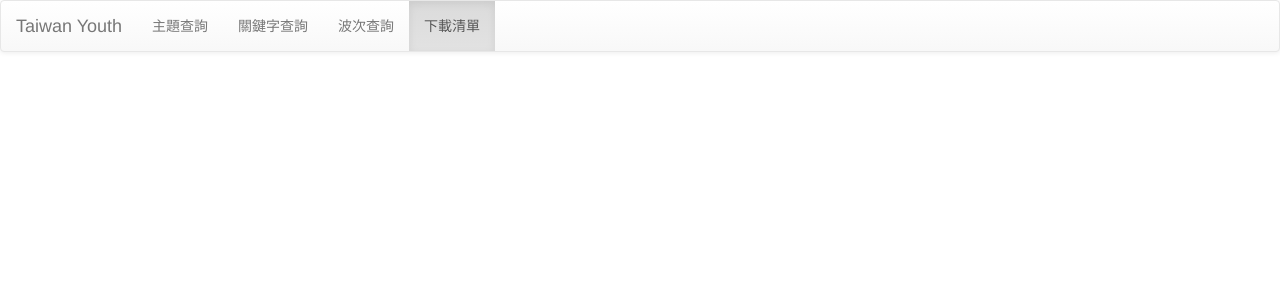
After one commit to j129008/questionnaire-management-system, a Django app: template templates/download.html in a window 1280 px wide. The commit adds this page. Shown: the top 300 px of the page. Run offline with Django 3.2, Linux system fonts and the light colour scheme; the template is opened without the code that fills it, so the values that code supplies are empty; some libraries are stand-ins or nearby versions.

Commit message:
add download templete

```diff
--- a/dwn/views.py
+++ b/dwn/views.py
@@ -1,5 +1,4 @@
-from django.shortcuts import render
-from django.http import HttpResponse
+from django.shortcuts import render_to_response
 
 def dwn(request):
-    return HttpResponse("Hello World!")
+    return render_to_response('download.html')
--- /dev/null
+++ b/templates/download.html
@@ -0,0 +1,41 @@
+<!DOCTYPE html>
+<html>
+   <head>
+      <title>主題查詢</title>
+      <!-- Latest compiled and minified CSS -->
+      <link rel="stylesheet" href="https://maxcdn.bootstrapcdn.com/bootstrap/3.3.6/css/bootstrap.min.css" integrity="sha384-1q8mTJOASx8j1Au+a5WDVnPi2lkFfwwEAa8hDDdjZlpLegxhjVME1fgjWPGmkzs7" crossorigin="anonymous">
+
+      <!-- Optional theme -->
+      <link rel="stylesheet" href="https://maxcdn.bootstrapcdn.com/bootstrap/3.3.6/css/bootstrap-theme.min.css" integrity="sha384-fLW2N01lMqjakBkx3l/M9EahuwpSfeNvV63J5ezn3uZzapT0u7EYsXMjQV+0En5r" crossorigin="anonymous">
+
+      <!-- Latest compiled and minified JavaScript -->
+      <script src="https://maxcdn.bootstrapcdn.com/bootstrap/3.3.6/js/bootstrap.min.js" integrity="sha384-0mSbJDEHialfmuBBQP6A4Qrprq5OVfW37PRR3j5ELqxss1yVqOtnepnHVP9aJ7xS" crossorigin="anonymous"></script>
+   </head>
+   <body>
+      <nav class="navbar navbar-default">
+         <div class="container-fluid">
+            <!-- Brand and toggle get grouped for better mobile display -->
+            <div class="navbar-header">
+               <button type="button" class="navbar-toggle collapsed" data-toggle="collapse" data-target="#bs-example-navbar-collapse-1" aria-expanded="false">
+                  <span class="sr-only">Toggle navigation</span>
+                  <span class="icon-bar"></span>
+                  <span class="icon-bar"></span>
+                  <span class="icon-bar"></span>
+               </button>
+               <a class="navbar-brand" href="#">Taiwan Youth</a>
+            </div>
+
+            <!-- Collect the nav links, forms, and other content for toggling -->
+            <div class="collapse navbar-collapse" id="bs-example-navbar-collapse-1">
+               <ul class="nav navbar-nav">
+                  <li><a href="/subject/">主題查詢<span class="sr-only">(current)</span></a></li>
+                  <li><a href="#">關鍵字查詢</a></li>
+                  <li><a href="#">波次查詢</a></li>
+                  <li class="active"><a href="/download/">下載清單</a></li>
+               </ul>
+            </div><!-- /.navbar-collapse -->
+         </div><!-- /.container-fluid -->
+      </nav>
+
+   </body>
+</html>
--- a/templates/subject.html
+++ b/templates/subject.html
@@ -28,7 +28,7 @@
             <!-- Collect the nav links, forms, and other content for toggling -->
             <div class="collapse navbar-collapse" id="bs-example-navbar-collapse-1">
                <ul class="nav navbar-nav">
-                  <li class="active"><a href="#">主題查詢<span class="sr-only">(current)</span></a></li>
+                  <li class="active"><a href="/subject/">主題查詢<span class="sr-only">(current)</span></a></li>
                   <li><a href="#">關鍵字查詢</a></li>
                   <li><a href="#">波次查詢</a></li>
                   <li><a href="/download/">下載清單</a></li>
```
